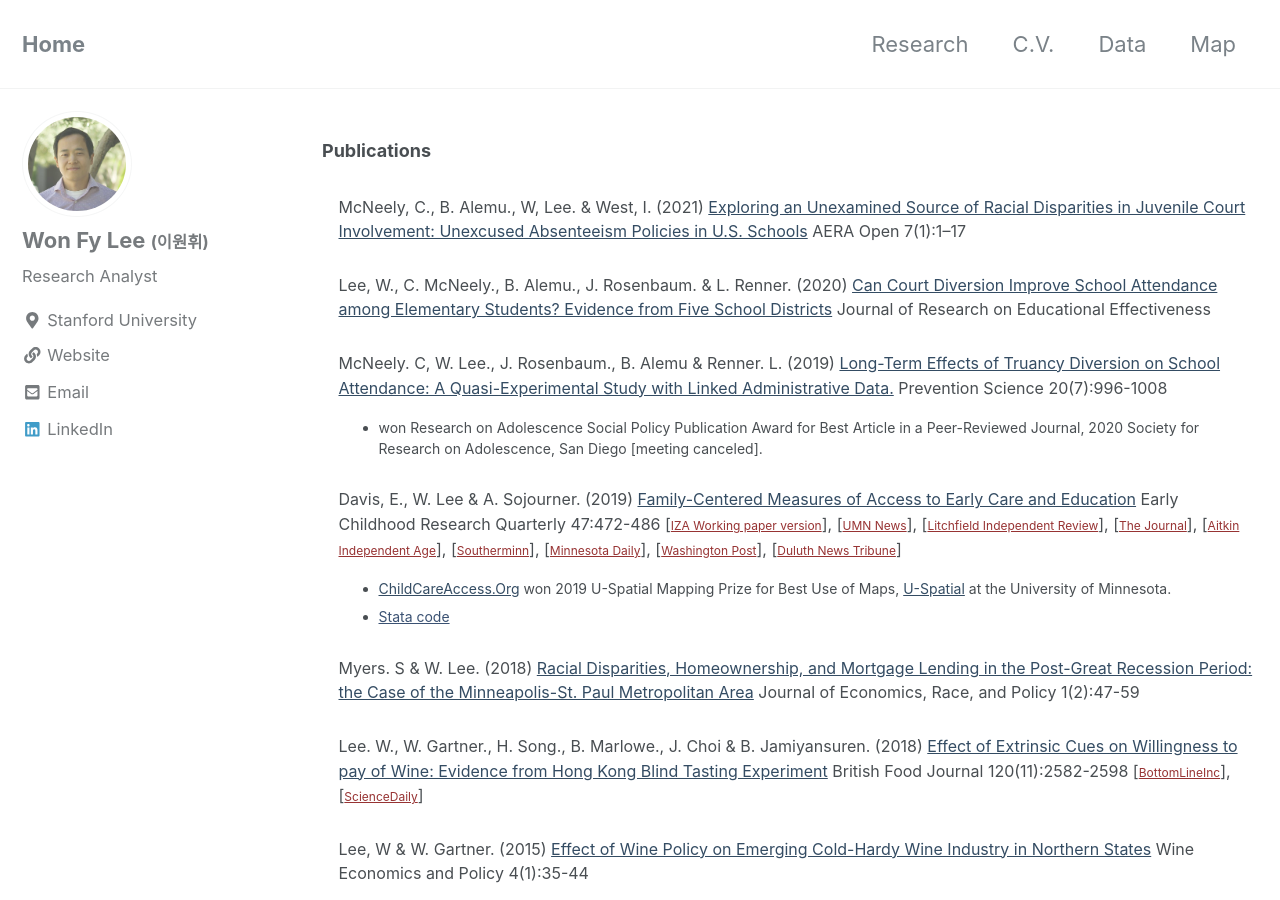
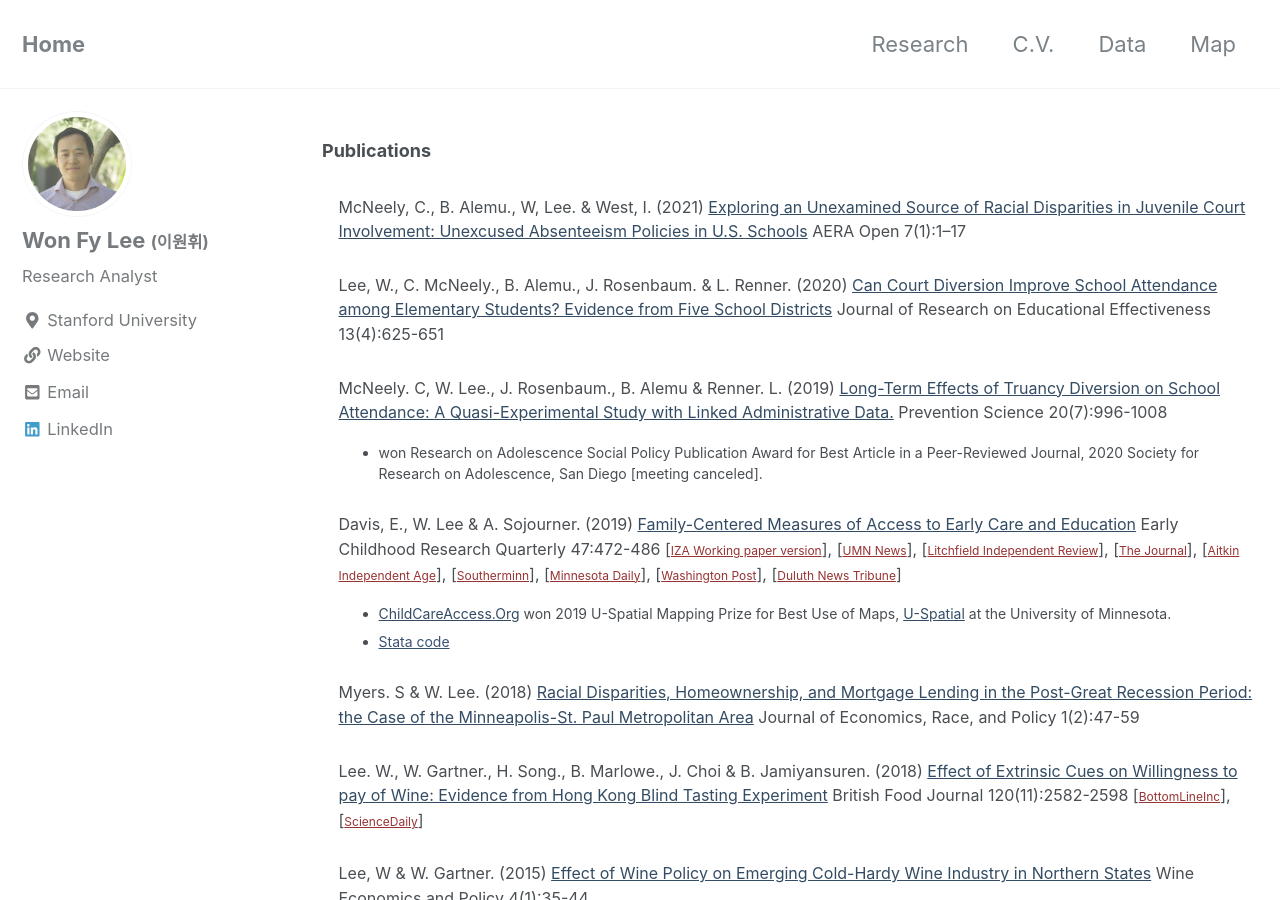
Before and after one commit to leex5089/leex5089.github.io, a Jekyll site: the page built from _pages/Research.md, in a window 1280 px wide and 900 px high. Built offline with Jekyll 4.4.1, drawn with Linux system fonts in a browser that asks for light colours; nearby versions of some CDN libraries.

Commit message:
new files

```diff
--- a/_pages/Research.md
+++ b/_pages/Research.md
@@ -15,7 +15,7 @@ header:
 AERA Open 7(1):1–17 </font></dd>
 
         <p>
-  <dd><font size="3">Lee, W., C. McNeely., B. Alemu., J. Rosenbaum. & L. Renner. (2020) <a href="https://www.tandfonline.com/doi/full/10.1080/19345747.2020.1760976" target="_blank" style="color:#344c63">Can Court Diversion Improve School Attendance among Elementary Students? Evidence from Five School Districts</a> Journal of Research on Educational Effectiveness </font></dd>
+  <dd><font size="3">Lee, W., C. McNeely., B. Alemu., J. Rosenbaum. & L. Renner. (2020) <a href="https://www.tandfonline.com/doi/full/10.1080/19345747.2020.1760976" target="_blank" style="color:#344c63">Can Court Diversion Improve School Attendance among Elementary Students? Evidence from Five School Districts</a> Journal of Research on Educational Effectiveness 13(4):625-651</font></dd>
 
   <p>
   <dd><font size="3">McNeely. C, W. Lee., J. Rosenbaum., B. Alemu & Renner. L. (2019) <a href="https://link.springer.com/article/10.1007/s11121-019-01027-z" target="_blank" style="color:#344c63">Long-Term Effects of Truancy Diversion on School Attendance: A Quasi-Experimental Study with Linked Administrative Data.</a> Prevention Science 20(7):996-1008 </font>
```
